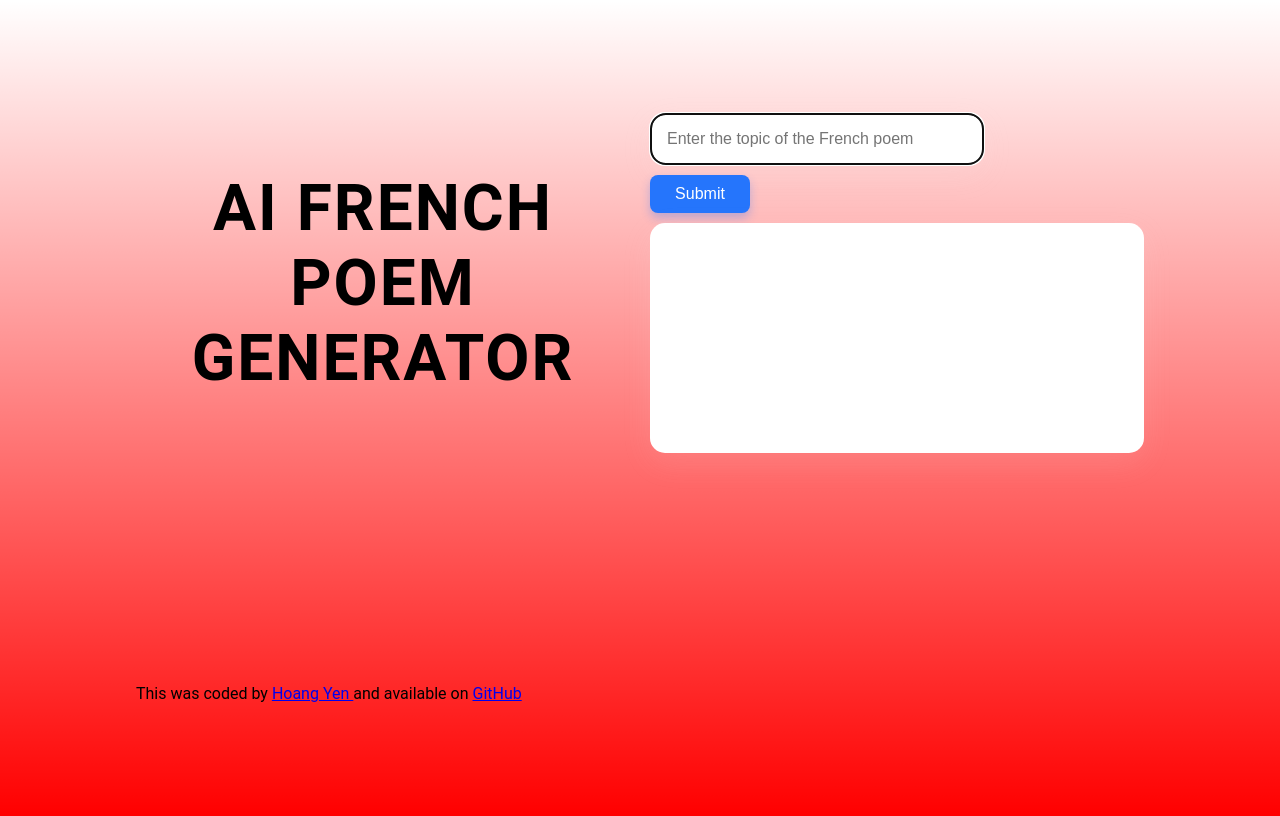
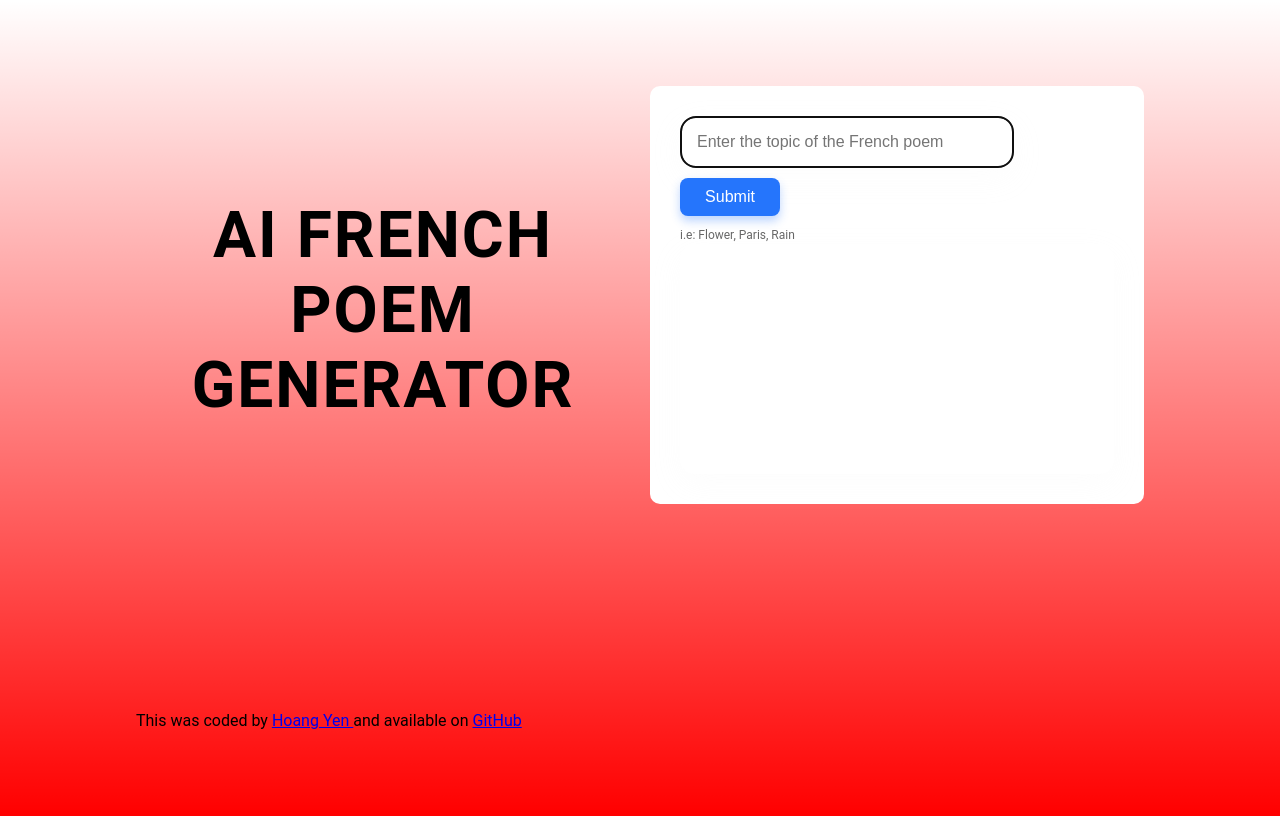
Before and after one commit to hoangyewe/french-poem-generator, a website: page index.html in a window 1280 px wide. Drawn offline with nearby package versions, Linux system fonts and the light colour scheme.

Commit message:
improve UI

```diff
--- a/index.html
+++ b/index.html
@@ -14,12 +14,15 @@
             <h1>AI French Poem Generator</h1>
         </header>
         <main>
+        <div class="form-container">
             <form id="poem-generator">
                 <input type="text" placeholder="Enter the topic of the French poem" autofocus required autocomplete="off" class="instructions" id="user-instructions"/>
                 <input type="submit" id="submit"/>
             </form>
-            <div id="result">
+         <div class="hint">i.e: Flower, Paris, Rain</div>
+            <div class = "result hidden" id="result">
             </div>
+        </div>
         </main>
         <footer>
             This was coded by <a href="https://github.com/hoangyewe" target="_blank"> Hoang Yen </a> and available on <a href="https://github.com/hoangyewe/french-poem-generator">GitHub</a>
--- a/index.js
+++ b/index.js
@@ -13,7 +13,7 @@ function generatePoem(event) {
     let instructionsInput = document.querySelector("#user-instructions")
     let apiKey = "2009ba20620tfaoecec68f2784fdd0a3";
     let prompt = `Generate a French poem about ${instructionsInput.value}`;
-    let context = "You are a romantic Poem expert and love to write short poem. You are heavily impacted by Victor Hugo. If I was your lover, what would you write to me? Your mission is to generate a 4 line poem in basic HTML and separate each line with a <br/>. Sign the poem with SheCodes API. Not include the title or any marks";
+    let context = "You are a romantic Poem expert and love to write short poem. You are heavily impacted by Victor Hugo. If I was your lover, what would you write to me? Your mission is to generate a 4 line poem in basic HTML and separate each line with a <br/>. Sign the poem with SheCodes API. Not include the title or any punctuation marks";
     let apiUrl = `https://api.shecodes.io/ai/v1/generate?prompt=${prompt}&context=${context}&key=${apiKey}`;
     axios.get(apiUrl).then(displayPoem);
     console.log("Generating poem");
@@ -23,3 +23,6 @@ function generatePoem(event) {
 
 let poemFormElement = document.getElementById("poem-generator");
 poemFormElement.addEventListener('submit', generatePoem);
+let poemElement = document.querySelector("#result");
+poemElement.classList.remove("hidden");
+poemElement.innerHTML = `<div class="blink">Genering a French poem about ${instructionsInput.value}</div>`;
--- a/style.css
+++ b/style.css
@@ -47,8 +47,7 @@ input {
 
 
 
-#result {
-    display: flex;
+.result {
     justify-content: center;
     align-items: center;
     border-radius: 15px;
@@ -58,3 +57,37 @@ input {
     height: 200px;
     font-size: 1.2rem;
 }
+.form-container {
+    background-color: white;
+    margin-bottom: 30px;
+    border-radius: 10px;
+    padding: 30px;
+}
+
+.hint {
+    line-height: 1.5;
+    margin-top: 5px;
+    opacity: 0.6;
+    font-size: 12px;
+}
+
+.hidden {
+ display: none;
+}
+
+.blink {
+    animation: blink-animation 1s steps(5,start) infinite;
+    -webkit-animation: blink-animation 1s steps(5,start) infinite;
+}
+
+@keyframes blink-animation {
+   to {
+    visibility: hidden ;
+   }
+}
+
+@-webkit-keyframes blink-animation {
+    to {
+        visibility: hidden;
+    }
+}
```
